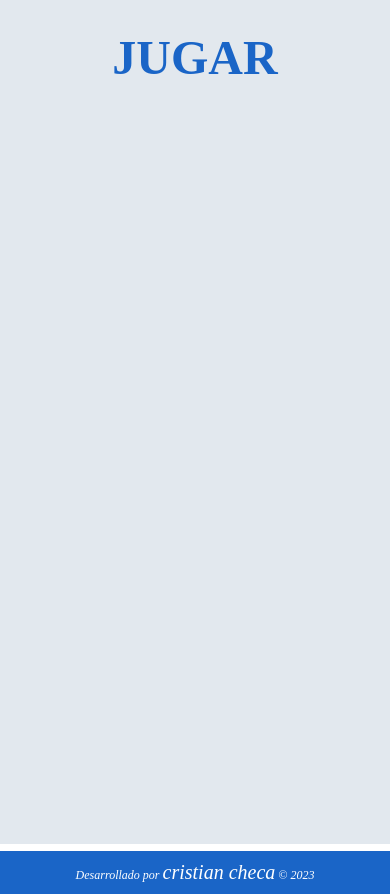
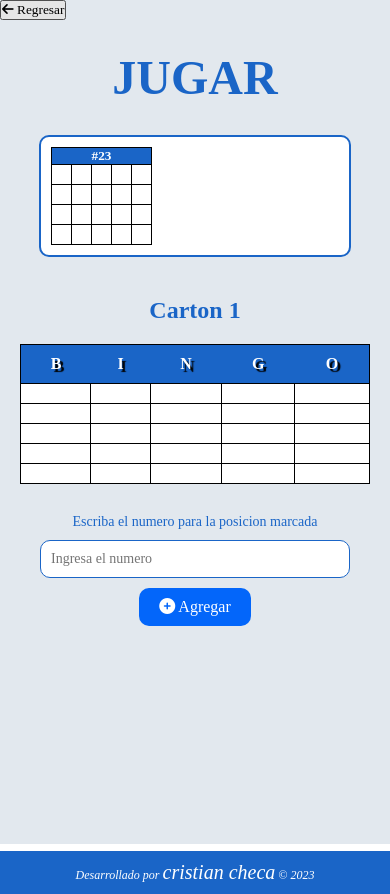
Before and after one commit to Chek97/bingo-app, a React (Vite) app: page /play in a window 390 px wide. Built offline with nearby package versions, Linux system fonts and the light colour scheme; a web font is replaced by a local one.

Commit message:
create screen done 100%

```diff
--- /dev/null
+++ b/src/components/BackButton.jsx
@@ -0,0 +1,16 @@
+import { useNavigate } from "react-router-dom"
+
+export const BackButton = () => {
+
+    const navigate = useNavigate();
+
+    const handleReturn = () => {
+       return navigate("/");
+    }
+
+  return (
+    <div>
+        <button onClick={handleReturn}><i className="fa fa-arrow-left" aria-hidden="true"></i> Regresar</button>
+    </div>
+  )
+}
--- a/src/components/CartonForm.jsx
+++ b/src/components/CartonForm.jsx
@@ -1,12 +1,18 @@
 import { useState } from "react";
+import { validateCartonValueForm } from "../helpers/formValidation";
 import { Error } from "./Error";
 
-export const CartonForm = ({ id, carton, setCarton }) => {
+export const CartonForm = ({ id, carton, setCarton, cartonList }) => {
 
     const { positions } = carton;
+
+
     const [position, setPosition] = useState(0);
     const [mark, setMark] = useState(0);
-    const [error, setError] = useState(false);
+    const [error, setError] = useState({
+        ok: false,
+        error: ""
+    });
     const [value, setValue] = useState("");
 
     const handlePostion = (id) => {
@@ -16,6 +22,7 @@ export const CartonForm = ({ id, carton, setCarton }) => {
 
     const handleChange = (e) => {
         setValue(e.target.value);
+        setError({ok: false, error: ""});
     }
 
     const getMarkClass = (id) =>  `position-value ${ mark === id && 'marked'}`;
@@ -23,21 +30,44 @@ export const CartonForm = ({ id, carton, setCarton }) => {
 
     const handleSubmit = (e) => {
         e.preventDefault();
-        // Todo: validar numeros
-        const newPositions = positions.map((p, i) => (position === i ? value : p));
+
+        console.log({
+            value,
+            position,
+            positions
+        });
+        const error = validateCartonValueForm(value, position, positions);
+
+        if(error === undefined){
+            const newPositions = positions.map((p, i) => (position === i ? [value, false] : p));
+            const cartonSelected = cartonList.find(c => c.id === id);
+
+            cartonSelected.positions = newPositions;
+
+            const cartonIndex = cartonList.indexOf(cartonSelected);
+            cartonList[cartonIndex] = cartonSelected;
+
             setCarton({
                 ...carton,
                 positions: newPositions
             });
 
+            localStorage.setItem("cartons", JSON.stringify(cartonList));
+
             const increment = position === 24 ? 0 : position == 11 ? 2 : 1;
             handlePostion(position + increment);
             setValue("");
+        }else{
+            setError({
+                ok: true,
+                error
+            });
+            setValue("");
         }
-    console.log("Valor", mark, getMarkClass(mark), typeof mark);
+    }
 
     return (
-        <div className="carton-container"> valor {mark}
+        <div className="carton-container">
             <div className="carton-container--display">
                 <h2>Carton <span>#{id}</span></h2>
                 <table className="carton-container--display__table">
@@ -98,8 +128,9 @@ export const CartonForm = ({ id, carton, setCarton }) => {
                     value={value}
                     name="value"
                     onChange={handleChange}
+                    required
                 />
-                {error && <Error />}
+                {error.ok && <Error message={error.error} />}
                 <button className="carton-container--form__submit">
                     <i className="fas fa-plus-circle" aria-hidden="true"></i> Agregar
                 </button>
--- a/src/components/Error.jsx
+++ b/src/components/Error.jsx
@@ -1,12 +1,12 @@
 
-export const Error = () => {
+export const Error = ({message}) => {
 
     //Que no tenga el mismo codigo
     // que no deje que se repitan los numeros
     // que no se pueda agregar hasta que tenga una casilla seleccionada
     return (
         <div className="error-container">
-            <p>No puedes agregar el numero del codigo</p>
+            <p>{message}</p>
         </div>
     )
 }
--- a/src/components/index.js
+++ b/src/components/index.js
@@ -2,3 +2,4 @@ export * from './CartonItem';
 export * from './CartonForm';
 export * from './Footer';
 export * from './Error';
+export * from './BackButton';
--- /dev/null
+++ b/src/helpers/formValidation.js
@@ -0,0 +1,36 @@
+export const validateCartonIdForm = (id, cartonList) => {
+
+    const cartonExist = cartonList.find(carton => carton.id === +id);
+
+    if(id <= 0 || id > 3000) return "El numero del carton debe estar entre 1 y 3000";
+
+    if(cartonExist !== undefined) return "El numero del carton ya fue registrado";
+
+    return "";
+}
+
+export const validateCartonValueForm = (value, id, positions) => {
+    const bPostions = [0, 5, 10, 15, 20];
+    const iPostions = [1, 6, 11, 16, 21];
+    const nPostions = [2, 7, 17, 22];
+    const gPostions = [3, 8, 13, 18, 23];
+    const oPostions = [4, 9, 14,15, 24];
+    const valueExist = positions.find(p => p[0] === value);
+
+    if(value <= 0 || value > 75) return "El numero ingresado debe estar entre 1 y 75";
+
+    if(bPostions.find(p => p === id) && (value > 15)) return "Solo puedes poner un numero entre 1 y 15 en esta casilla";
+
+    if(iPostions.find(p => p === id) && (value < 16 || value > 30)) return "Solo puedes poner un numero entre 16 y 30 en esta casilla";
+
+    if(nPostions.find(p => p === id) && (value < 31 || value > 45)) return "Solo puedes poner un numero entre 31 y 45 en esta casilla";
+
+    if(gPostions.find(p => p === id) && (value < 46 || value > 60)) return "Solo puedes poner un numero entre 46 y 60 en esta casilla";
+
+    if(oPostions.find(p => p === id) && (value < 61 || value > 75)) return "Solo puedes poner un numero entre 60 y 75 en esta casilla";
+
+
+    if(valueExist !== undefined){
+        return "Ya existe ese valor en esta columna";
+    }
+}
--- /dev/null
+++ b/src/helpers/index.js
@@ -0,0 +1 @@
+export * from './formValidation';
--- a/src/pages/CreatePage.jsx
+++ b/src/pages/CreatePage.jsx
@@ -1,42 +1,71 @@
 import { useEffect } from "react";
 import { useState } from "react";
-import { CartonForm, CartonItem } from "../components";
+import { BackButton, CartonForm, CartonItem, Error } from "../components";
+import { validateCartonIdForm } from "../helpers/formValidation";
 
 export const CreatePage = () => {
 
   // Local storage
   const cartonList = [];
-  try{
+  try {
     const cartons = JSON.parse(localStorage.getItem('cartons')) || [];
     cartonList.push(...cartons);
-  }catch(e){}
+  } catch (error) {
+    console.log(error);
+  }
 
   // Hooks
   const [carton, setCarton] = useState({
     id: 0,
-    positions: Array.from({ length: 25 }, (_, i) => i === 12 ? '0' : '')
+    positions: Array.from({ length: 25 }, (_, i) => {
+      if (i === 12) {
+        return "0";
+      } else {
+        return ["", false];
+      }
+    })
   });
   const [cartonId, setCartonId] = useState("");
   const [loading, setLoading] = useState(false);
+  const [idError, setIdError] = useState({
+    ok: false,
+    message: ''
+  });
+  const [title, setTitle] = useState(0);
 
   // Methods
-  const handleChange = (e) => setCartonId(e.target.value);
+  const handleChange = (e) => {
+    setCartonId(e.target.value);
+    setIdError({ ok: false, message: "" });
+  };
 
   const handleIdForm = (e) => {
     e.preventDefault();
+
     if (cartonId !== "") setLoading(true);
 
-    localStorage.setItem("cartons", JSON.stringify([...cartonList, carton]));
+    const error = validateCartonIdForm(cartonId, cartonList)
+
+    if (error === "") {
+      const newCarton = {
+        id: +cartonId,
+        positions: carton.positions.map((position, i) => i === 12 ? cartonId : position)
+      }
+      localStorage.setItem("cartons", JSON.stringify([...cartonList, newCarton]));
+      setTitle(cartonId);
+      setCartonId("");
+    } else {
+      setIdError({ ok: true, message: error });
+    }
   }
 
-  // Effects
   useEffect(() => {
-    const newPositions = carton.positions.map((position, i) => i === 12 ? cartonId : position);
-    setCarton({ id: +cartonId, positions: newPositions });
+    setCarton({ ...carton, id: +cartonId });
   }, [cartonId]);
 
   return (
     <div className="create-container">
+      <BackButton />
       <header>
         <h1>CREAR CARTONES</h1>
       </header>
@@ -48,7 +77,9 @@ export const CreatePage = () => {
           name="cartonId"
           value={cartonId}
           onChange={handleChange}
+          required
         />
+        {idError.ok && <Error message={idError.message} />}
         <button className="carton-index--form__button">
           <i className="fa fa-plus" aria-hidden="true"></i> Agregar
         </button>
@@ -56,22 +87,21 @@ export const CreatePage = () => {
       {
         cartonList.length > 0 && (
           <ul className="carton-list">
-            {cartonList.map(c => (
+            {/* QUITAR COMPONENTE NO ES NECESARIO */}
+            {cartonList.map(carton => (
               <CartonItem
-                title={`Carton ${c.id}`}
-                carton={c}
-                key={c.id}
+                key={carton.id}
+                title={carton.id}
                 setCarton={setCarton}
+                cartonList={cartonList}
                 setLoading={setLoading}
-                setCartonId={setCartonId}
+                setTitle={setTitle}
               />
             ))}
           </ul>
         )
       }
-      {
-        loading && <CartonForm id={cartonId} carton={carton} setCarton={setCarton} />
-      }
+      {loading && <CartonForm id={title} carton={carton} setCarton={setCarton} cartonList={cartonList} />}
     </div>
   )
 }
--- a/src/pages/MainPage.jsx
+++ b/src/pages/MainPage.jsx
@@ -1,4 +1,4 @@
-import { Link } from "react-router-dom"
+import { Link } from "react-router-dom";
 
 export const MainPage = () => {
   return (
--- a/src/pages/PlayPage.jsx
+++ b/src/pages/PlayPage.jsx
@@ -1,16 +1,24 @@
-import { CartonItem } from "../components"
+import { BackButton, CartonItem } from "../components"
 
 export const PlayPage = () => {
 
   // Local storage
-  const cartonList = JSON.parse(localStorage.getItem('cartons')) || [];
+  let cartonList = [];
+  try {
+    cartonList = JSON.parse(localStorage.getItem('cartons')) || [];
+  } catch (error) {
+    console.log(error);
+  }
+
+  console.log(cartonList);
 
   return (
     <div className="container">
+      <BackButton />
       <header>
         <h1>JUGAR</h1>
       </header>
-      {
+      {/* {
         cartonList.length > 0 && (
           <ul className="carton-list">
             {cartonList.map(c => (
@@ -22,8 +30,115 @@ export const PlayPage = () => {
             ))}
           </ul>
         )
-      }
+      } */}
       {/* CREAR COMPONENTE PARA MOSTRAR LA TABLA CON LOS VALORES */}
+      <ul className="carton-active-list">
+        <li className="carton-active-list--item">
+          <h5>#23</h5>
+          <table className="carton-active-list--table">
+            <tbody>
+              <tr>
+                <td></td>
+                <td></td>
+                <td></td>
+                <td></td>
+                <td></td>
+              </tr>
+              <tr>
+                <td></td>
+                <td></td>
+                <td></td>
+                <td></td>
+                <td></td>
+              </tr>
+              <tr>
+                <td></td>
+                <td></td>
+                <td></td>
+                <td></td>
+                <td></td>
+              </tr>
+              <tr>
+                <td></td>
+                <td></td>
+                <td></td>
+                <td></td>
+                <td></td>
+              </tr>
+            </tbody>
+          </table>
+        </li>
+      </ul>
+
+      <div className="carton-container">
+            <div className="carton-container--display">
+                <h2>Carton 1</h2>
+                <table className="carton-container--display__table">
+                    <thead>
+                        <tr>
+                            <th className="table-bingo-item">B</th>
+                            <th className="table-bingo-item">I</th>
+                            <th className="table-bingo-item">N</th>
+                            <th className="table-bingo-item">G</th>
+                            <th className="table-bingo-item">O</th>
+                        </tr>
+                    </thead>
+                    <tbody>
+                      <tr>
+                            <td></td>
+                            <td></td>
+                            <td></td>
+                            <td></td>
+                            <td></td>
+                        </tr>
+                        <tr>
+                            <td></td>
+                            <td></td>
+                            <td></td>
+                            <td></td>
+                            <td></td>
+                        </tr>
+                        <tr>
+                            <td></td>
+                            <td></td>
+                            <td></td>
+                            <td></td>
+                            <td></td>
+                        </tr>
+                        <tr>
+                            <td></td>
+                            <td></td>
+                            <td></td>
+                            <td></td>
+                            <td></td>
+                        </tr>
+                        <tr>
+                            <td></td>
+                            <td></td>
+                            <td></td>
+                            <td></td>
+                            <td></td>
+                        </tr>
+                    </tbody>
+                </table>
+            </div>
+            <form className="carton-container--form">
+                <label className="carton-container--form__label">Escriba el numero para la posicion marcada</label>
+                <input
+                    type="number"
+                    placeholder="Ingresa el numero"
+                    className="carton-container--form__input"
+                    /* value={value}
+                    name="value"
+                    onChange={handleChange} */
+                    required
+                />
+
+                <button className="carton-container--form__submit">
+                    <i className="fas fa-plus-circle" aria-hidden="true"></i> Agregar
+                </button>
+            </form>
+        </div>
     </div>
   )
 }
--- a/src/styles/media.css
+++ b/src/styles/media.css
@@ -4,7 +4,6 @@
     }
 
     .options-container {
-        border: 1px solid red;
         flex-direction: column;
     }
 
@@ -32,29 +31,28 @@
         background-color: #fff;
         display: flex;
         flex-direction: row;
-        flex-wrap: nowrap;
-        justify-content: space-around;
         list-style: none;
         height: 150px;
         padding-top: 20px;
-        overflow: auto;
+        padding-left: 20px;
+        overflow-y: scroll;
+        justify-content: space-around;
     }
 
     .carton-list--item {
-        border: 1px solid red;
-        width: 100px;
-        height: 100%;
-        height: 15px;
-        /* width: 30%;
-        height: 100px;
-        margin-left: 20px;
-        margin-right: 20px; */
+        height: 50px;
     }
 
-    .carton-list--item > h3 {
-        padding: 0;
-        font-size: 8px;
-        margin: 0;
+    .carton-list--item > p {
+        border-radius: 10px;
+        color: #fff;
+        padding: 10px;
+        height: 100%;
+        background-color: #1A65C7;
+    }
+
+    .carton-list--item > p:hover {
+        background-color: #092a55;
     }
 
     .carton-table {
@@ -90,4 +88,34 @@
         font-size: 14px;
         text-align: center;
     }
+
+    .carton-active-list {
+        border: 1px solid red;
+        margin: 0 10%;
+        list-style-type: none;
+        overflow-x: scroll;
+        display: flex;
+        justify-content: space-between;
+        background-color: #fff;
+        border: 2px solid #1A65C7;
+        border-radius: 10px;
+    }
+
+    .carton-active-list--item {
+        margin: 10px;
+    }
+
+    .carton-active-list--item > h5 {
+        text-align: center;
+        background-color: #1A65C7;
+        color: #fff;
+        border-top: 1px solid #000;
+        border-right: 1px solid #000;
+        border-left: 1px solid #000;
+    }
+
+    .carton-active-list--table {
+        border-collapse: collapse;
+        padding: 10px;
+    }
 }
```
Also changed, not shown: src/components/CartonItem.jsx (+5 -43 lines). Lines whose indentation alone changed are shown as unchanged.
